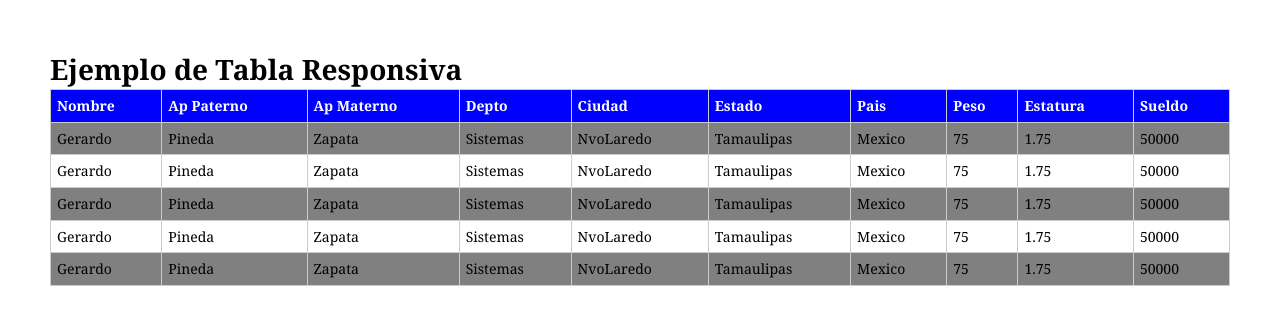
After one commit to gera-gpz/ProgramacionWeb, a PHP site: page /11_TablaResponsiva/Tabla_Responsiva.html in a window 1280 px wide. The commit adds this page. Shown: the top 335 px of the page. Run offline with PHP 8.4, Linux system fonts and the light colour scheme.

Commit message:
Actualizacion

```diff
--- a/07_Unidades/FuncionCalc.css
+++ b/07_Unidades/FuncionCalc.css
@@ -33,6 +33,8 @@
 
 
 @media screen and (min-width:501px) and (max-width:900px) {
+
+
    #caja3 {
       float: none;
       position: relative;
--- a/10_QuizSelectores/Ejercicio_01_first-child.html
+++ b/10_QuizSelectores/Ejercicio_01_first-child.html
@@ -7,6 +7,7 @@
         body {
             color: blue;
         }
+
         div :first-child {
             color: green;
         }
--- a/10_QuizSelectores/Ejercicio_02_only-child.html
+++ b/10_QuizSelectores/Ejercicio_02_only-child.html
@@ -1,6 +1,5 @@
 <!DOCTYPE HTML>
 <html>
-
 <head>
     <meta charset="UTF-8">
     <title>Selectores</title>
@@ -14,7 +13,6 @@
         }
     </style>
 </head>
-
 <body>
     <div>
         <p>Elemento 1</p>
@@ -32,5 +30,4 @@
         </div>
     </div>
 </body>
-
 </html>
--- a/10_QuizSelectores/Ejercicio_03_descendant.html
+++ b/10_QuizSelectores/Ejercicio_03_descendant.html
@@ -9,6 +9,7 @@
     }
   </style>
 </head>
+
 <body>
   <div class="cont">
     <p>Elemento <span>1</span></p>
--- /dev/null
+++ b/11_TablaResponsiva/Tabla_Basica.css
@@ -0,0 +1,39 @@
+* {
+	margin: 0;
+	padding: 0;
+}
+
+body {
+	font: 14px/1.4 Georgia, Serif;
+}
+
+#contenedor {
+	margin: 50px;
+}
+
+p {
+	margin: 20px 0;
+}
+
+
+table {
+	width: 100%;
+	border-collapse: collapse;
+}
+
+
+tr:nth-of-type(odd) { /* Estilo Zebra para las filas */
+	background: gray;
+}
+
+th {
+	background: blue;
+	color: white;
+	font-weight: bold;
+}
+
+td, th {
+	padding: 6px;
+	border: 1px solid #ccc;
+	text-align: left;
+}
--- /dev/null
+++ b/11_TablaResponsiva/Tabla_Responsiva.html
@@ -0,0 +1,99 @@
+<!DOCTYPE html>
+<html>
+
+<head>
+	<meta charset='UTF-8'>
+	<title>Tabla Responsiva</title>
+	<meta name="viewport" content="width=device-width, initial-scale=1.0">
+
+	<!-- En esta hoja definimos estilos basicos para dar formato a la tabla -->
+	<link rel="stylesheet" href="Tabla_Basica.css">
+
+	<!-- En esta otra hoja hacemos que la tabla se adapte a pantallas pequeñas -->
+	<!-- <link rel="stylesheet" href="Tabla_Responsiva.css"> -->
+</head>
+
+<body>
+	<div id="contenedor">
+	<h1>Ejemplo de Tabla Responsiva</h1>
+	<table>
+		<thead>
+		<tr>
+			<th>Nombre</th>
+			<th>Ap Paterno</th>
+			<th>Ap Materno</th>
+			<th>Depto</th>
+			<th>Ciudad</th>
+			<th>Estado</th>
+			<th>Pais</th>
+			<th>Peso</th>
+			<th>Estatura</th>
+			<th>Sueldo</th>
+		</tr>
+		</thead>
+		<tbody>
+		<tr>
+			<td>Gerardo</td>
+			<td>Pineda</td>
+			<td>Zapata</td>
+			<td>Sistemas</td>
+			<td>NvoLaredo</td>
+			<td>Tamaulipas</td>
+			<td>Mexico</td>
+			<td>75</td>
+			<td>1.75</td>
+			<td>50000</td>
+		</tr>
+		<tr>
+			<td>Gerardo</td>
+			<td>Pineda</td>
+			<td>Zapata</td>
+			<td>Sistemas</td>
+			<td>NvoLaredo</td>
+			<td>Tamaulipas</td>
+			<td>Mexico</td>
+			<td>75</td>
+			<td>1.75</td>
+			<td>50000</td>
+		</tr>
+		<tr>
+			<td>Gerardo</td>
+			<td>Pineda</td>
+			<td>Zapata</td>
+			<td>Sistemas</td>
+			<td>NvoLaredo</td>
+			<td>Tamaulipas</td>
+			<td>Mexico</td>
+			<td>75</td>
+			<td>1.75</td>
+			<td>50000</td>
+		</tr>
+		<tr>
+			<td>Gerardo</td>
+			<td>Pineda</td>
+			<td>Zapata</td>
+			<td>Sistemas</td>
+			<td>NvoLaredo</td>
+			<td>Tamaulipas</td>
+			<td>Mexico</td>
+			<td>75</td>
+			<td>1.75</td>
+			<td>50000</td>
+		</tr>
+		<tr>
+			<td>Gerardo</td>
+			<td>Pineda</td>
+			<td>Zapata</td>
+			<td>Sistemas</td>
+			<td>NvoLaredo</td>
+			<td>Tamaulipas</td>
+			<td>Mexico</td>
+			<td>75</td>
+			<td>1.75</td>
+			<td>50000</td>
+		</tr>
+		</tbody>
+	</table>
+	</div>
+</body>
+</html>
```
Also changed, not shown: 10_QuizSelectores/Ejercicio_04_siblingAdyacent.html (+2 -30 lines), 10_QuizSelectores/Ejercicio_09_only-of-type.html (+1 -19 lines), 10_QuizSelectores/Ejercicio_10_CocatenarPseudo.html (+3 -26 lines), 11_TablaResponsiva/Tabla_Responsiva.css (added, +47 -0 lines), 12_MenuAcordeon/MenuAcordeonClick.css (added, +36 -0 lines), 12_MenuAcordeon/MenuAcordeonClick.html (added, +32 -0 lines), 12_MenuAcordeon/MenuAcordeonHover.css (added, +32 -0 lines), 12_MenuAcordeon/MenuAcordeonHover.html (added, +32 -0 lines), 13_Animar/01_Transicion.css (added, +38 -0 lines), 13_Animar/01_Transicion.html (added, +17 -0 lines), 13_Animar/02_Animacion.css (added, +48 -0 lines), 13_Animar/02_Animacion.html (added, +20 -0 lines), 13_Animar/03_Transform.css (added, +32 -0 lines), 13_Animar/03_Transform.html (added, +17 -0 lines).
